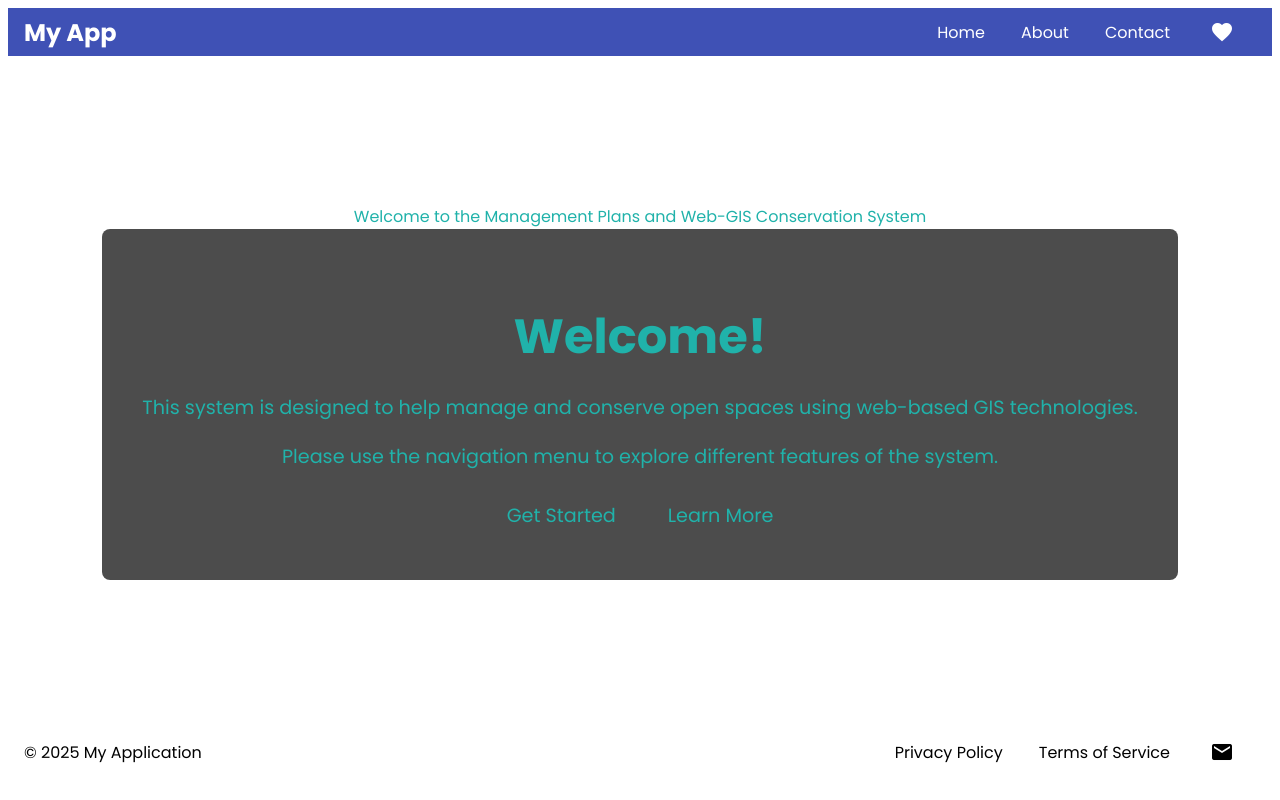
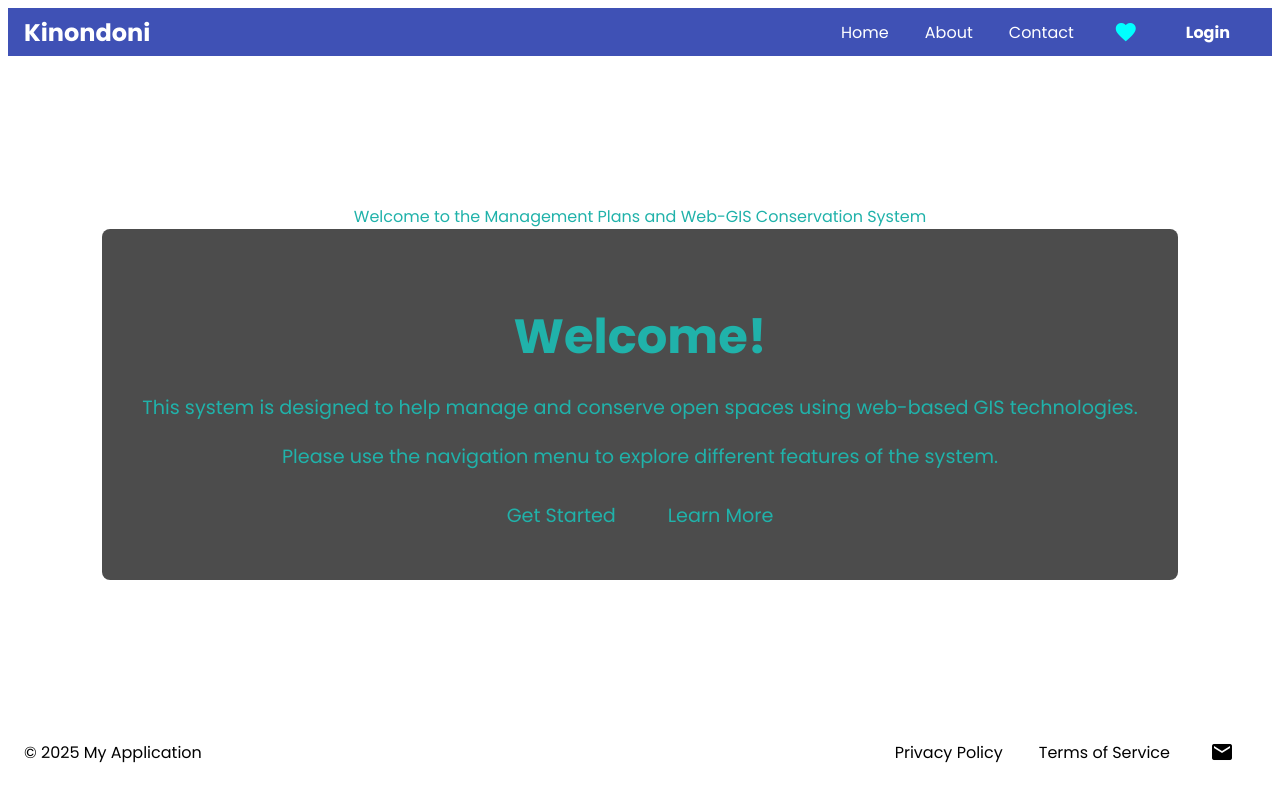
Before and after one commit to Limbureuben/openspacev2, an Angular app: page /homepage in a window 1280 px wide. Built offline with nearby package versions, Linux system fonts and the light colour scheme.

Commit message:
The changes

```diff
--- a/src/app/shared/header/header.component.html
+++ b/src/app/shared/header/header.component.html
@@ -1,6 +1,6 @@
 <!-- header.component.html -->
 <mat-toolbar>
-  <span class="logo">My App</span>
+  <span class="logo">Kinondoni</span>
   <span class="spacer"></span>
   <button mat-button>Home</button>
   <button mat-button>About</button>
@@ -8,4 +8,5 @@
   <button mat-icon-button aria-label="Example icon button with a heart icon">
     <mat-icon>favorite</mat-icon>
   </button>
+  <button mat-raised-button color="primary" class="login-button">Login</button>
 </mat-toolbar>
--- a/src/app/shared/header/header.component.scss
+++ b/src/app/shared/header/header.component.scss
@@ -1,4 +1,3 @@
-/* header.component.css */
 mat-toolbar {
   background-color: #3f51b5; /* Custom color */
   color: white;
@@ -15,5 +14,16 @@ mat-toolbar {
 
 button {
   margin: 0 10px;
-  color: white;
+  color: aqua;
 }
+
+.login-button {
+  font-weight: bold;
+  color: lightseagreen; /* Lightseagreen color */
+  padding: 8px 16px;
+  border-radius: 4px;
+}
+
+.login-button:hover {
+  background-color: #303f9f; /* Darker shade of primary color */
+}
```
